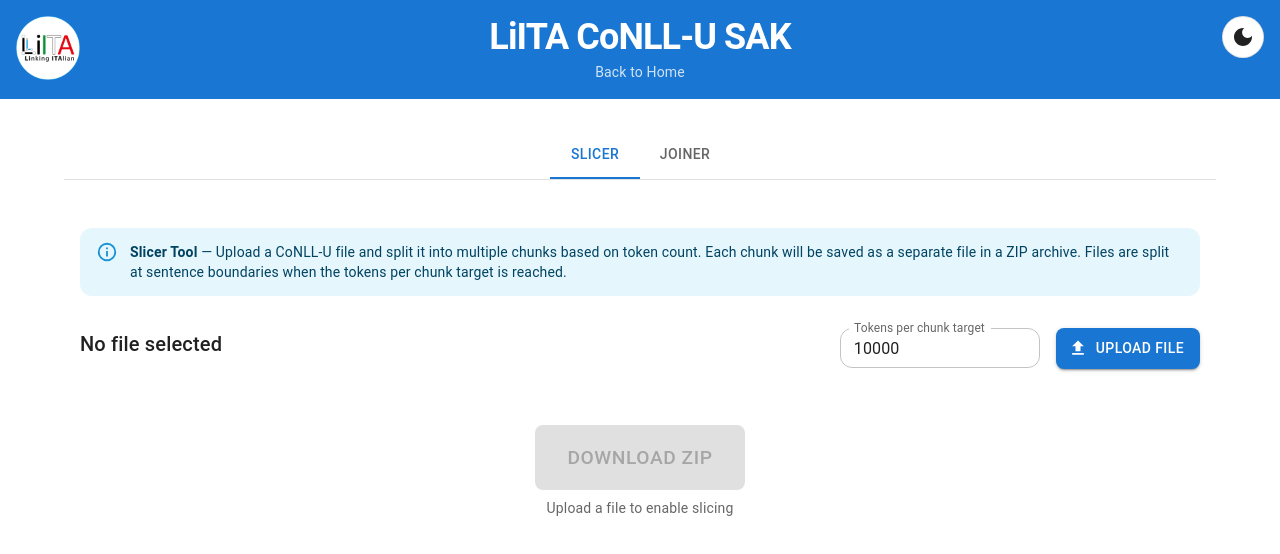
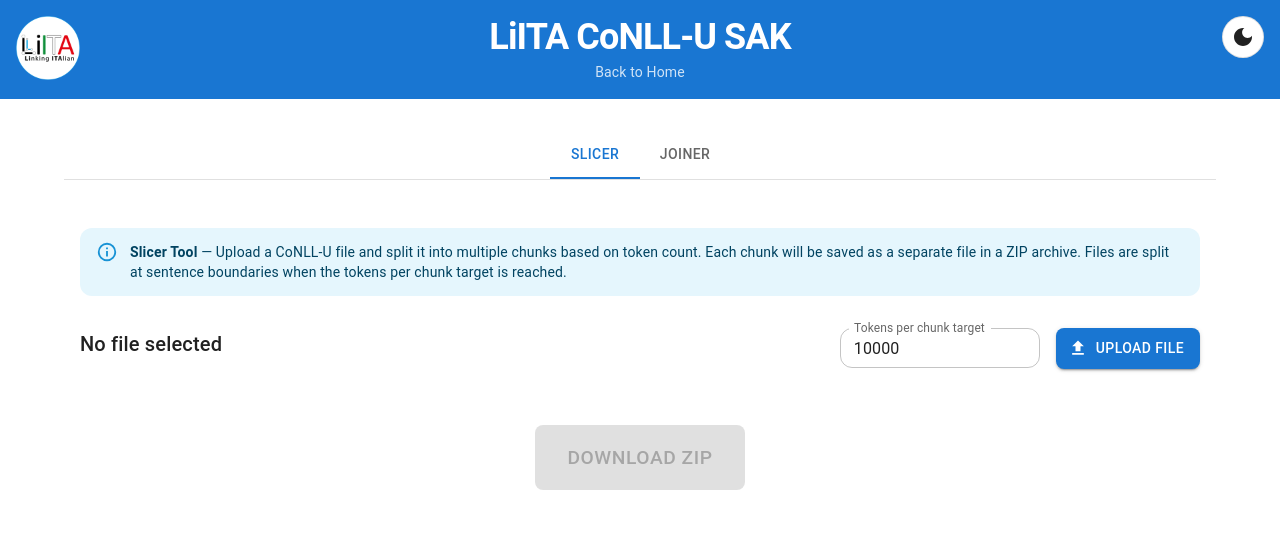
Before and after one commit to LiITA-LOD/conllu-sak, a React app in the folder apps/frontend/: page / in a window 1280 px wide. Shown: the top 554 px of the page. Built offline with nearby package versions, Linux system fonts and the light colour scheme; the HTML template or start-up script is replaced by a standard one.

Commit message:
feat: minor us tweaks

```diff
--- a/apps/frontend/src/components/Joiner.tsx
+++ b/apps/frontend/src/components/Joiner.tsx
@@ -108,7 +108,7 @@
             minWidth: 200,
           }}
         >
-          Download combined CoNLL-U
+          Download CoNLL-U
         </Button>
       </Box>
     </Box>
--- a/apps/frontend/src/components/Slicer.tsx
+++ b/apps/frontend/src/components/Slicer.tsx
@@ -274,11 +274,6 @@
         >
           Download ZIP
         </Button>
-        {!selectedFile && (
-          <Typography variant="body2" color="text.secondary" sx={{ mt: 1 }}>
-            Upload a file to enable slicing
-          </Typography>
-        )}
       </Box>
     </Box>
   );
```
